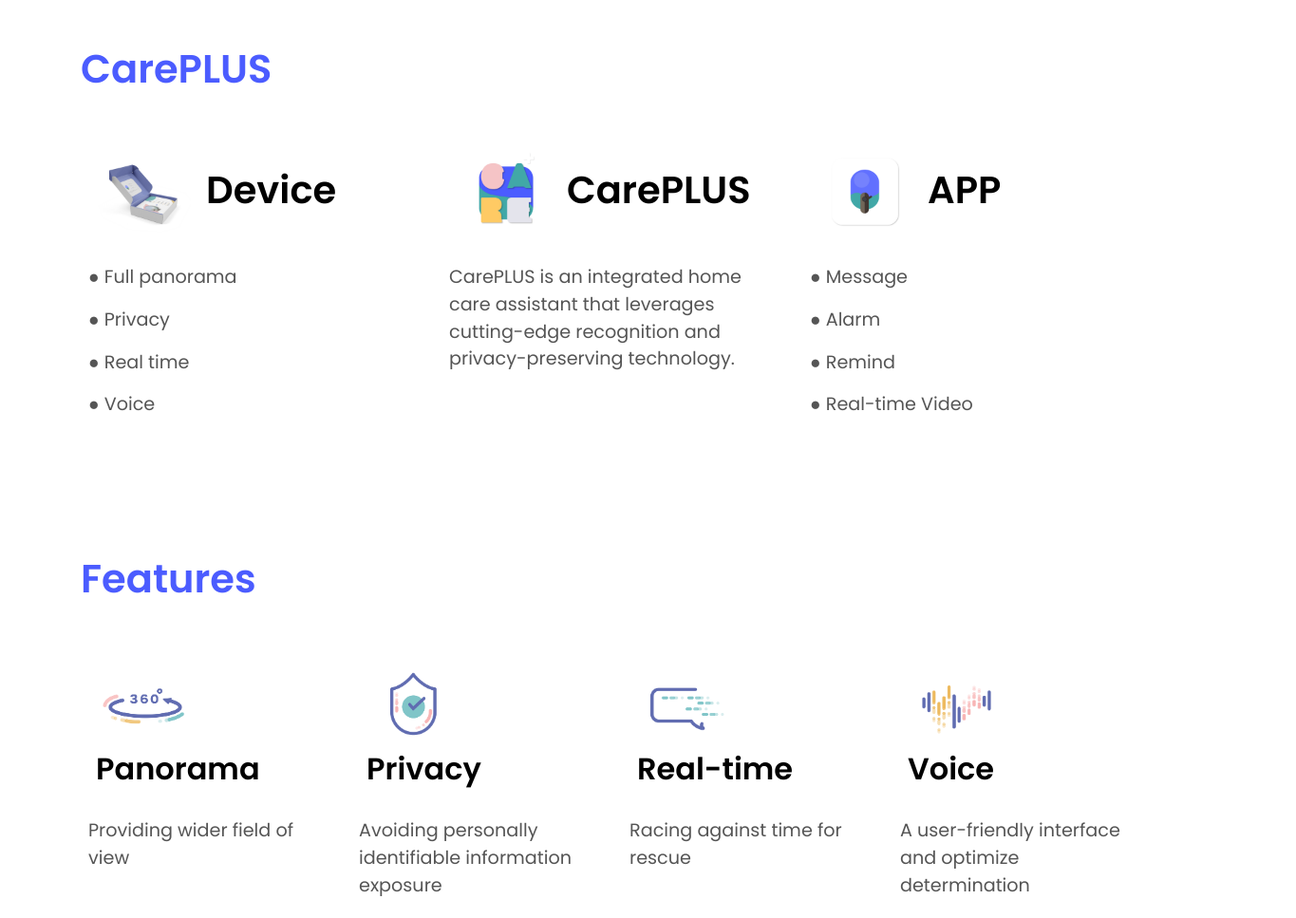
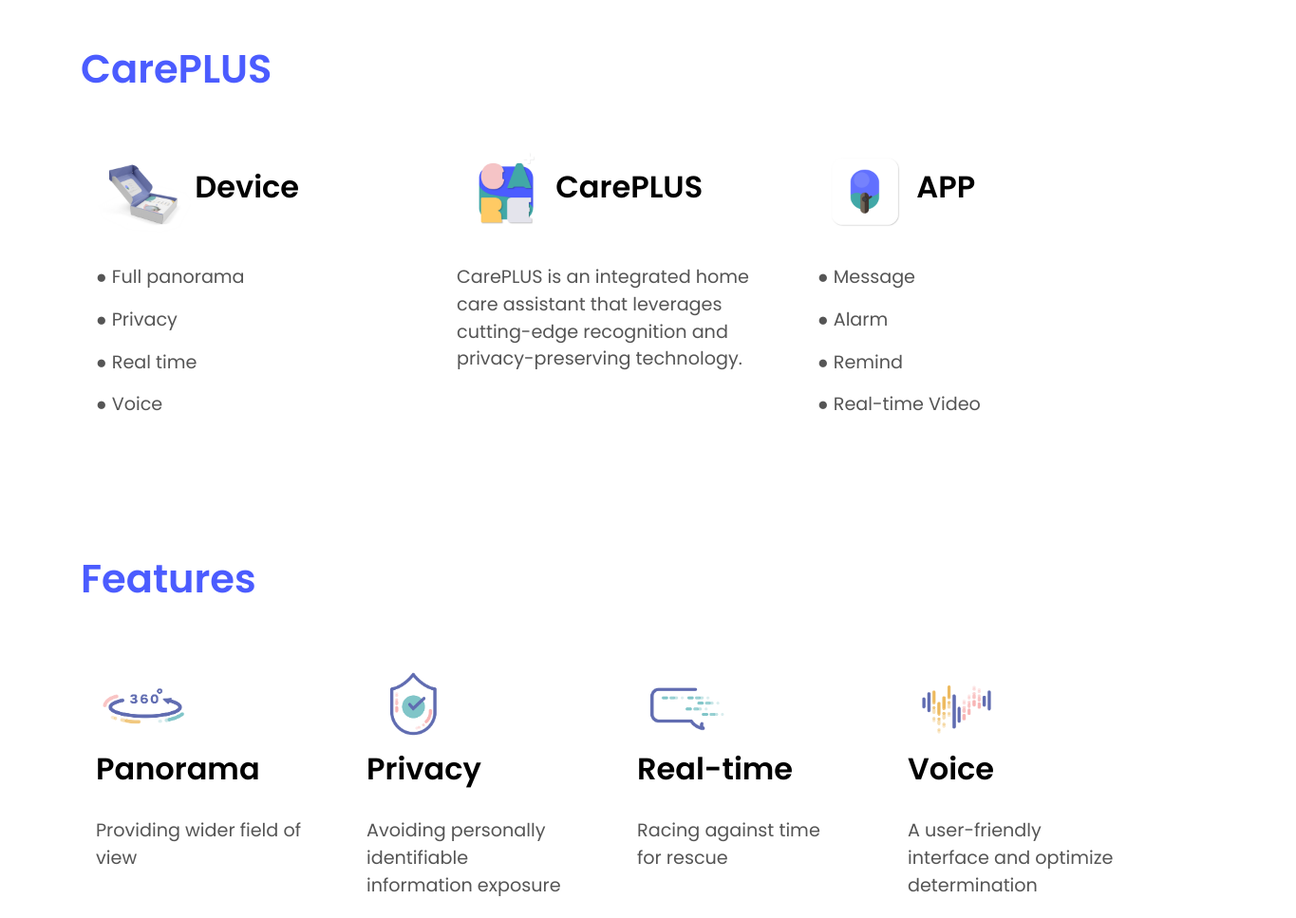
Before and after one commit to CarePLUS-ai/CarePLUS, a plain HTML site: page index.html in a window 1280 px wide. Shown: the part 880-1847 px from the top of the page at 95% size, 1365 px wide, since content can reach past the window. Drawn offline with Linux system fonts and the light colour scheme.

Commit message:
fix video and nav bar alignment

```diff
--- a/css/style.css
+++ b/css/style.css
@@ -1315,7 +1315,7 @@ p {
 }
 
 .card-body-c {
-  padding: .5rem .5rem 0 .5rem;
+  padding: .5rem 1rem 0 1rem;
   font-size: 1.2rem;
 }
 
@@ -1328,7 +1328,7 @@ p {
 }
 
 .card-box-ico span {
-  font-size: 4rem;
+  font-size: 2rem;
   color: #000000;
 }
 
--- a/index.html
+++ b/index.html
@@ -42,7 +42,7 @@
       <a class="navbar-brand text-brand"><img src="img/bevi_logo.png" width="70rem"></a>
       <a class="navbar-brand text-brand ml-2" href="index.html">CarePLUS<span
           class="color-g subtext-brand">.ai</span></a>
-      <div class="navbar-collapse collapse justify-content-center" id="navbarDefault">
+      <div class="navbar-collapse collapse justify-content-end" id="navbarDefault">
         <ul class="navbar-nav">
           <li class="nav-item">
             <a class="nav-link active" href="index.html">Features</a>
@@ -147,12 +147,9 @@
         <div class="col-md-4">
           <div class="card-box-c foo">
             <div class="card-header-c d-flex">
-              <div class="card-box-ico">
-                <!-- <span class="fa fa-gamepad"></span> -->
+              <div class="card-box-ico justify-content-between">
                 <img src="img/icon-1.png" width="100rem">
-              </div>
-              <div class="card-title-c align-self-center">
-                <h2 class="title-c">Device</h2>
+                <span class="title-c">Device</span>
               </div>
             </div>
             <div class="card-body-c">
@@ -174,11 +171,9 @@
         <div class="col-md-4">
           <div class="card-box-c foo">
             <div class="card-header-c d-flex">
-              <div class="card-box-ico">
+              <div class="card-box-ico justify-content-center">
                 <img src="img/icon-2.png" width="100rem">
-              </div>
-              <div class="card-title-c align-self-center">
-                <h2 class="title-c">CarePLUS</h2>
+                <span class="title-c">CarePLUS</span>
               </div>
             </div>
             <div class="card-body-c">
@@ -192,11 +187,9 @@
         <div class="col-md-4">
           <div class="card-box-c foo">
             <div class="card-header-c d-flex">
-              <div class="card-box-ico">
+              <div class="card-box-ico justify-content-center">
                 <img src="img/icon-3.png" width="100rem">
-              </div>
-              <div class="card-title-c align-self-center">
-                <h2 class="title-c">APP</h2>
+                <span class="title-c">APP</span>
               </div>
             </div>
             <div class="card-body-c">
@@ -362,8 +355,10 @@
             </div>
           </div>
         </div>
+      </div>
+      <div class="row">
         <div class="col-md-12">
-          <iframe width="1280" height="720" src="https://www.youtube.com/embed/rrO5Dm8J4sc" frameborder="0"
+          <iframe width="100%" height="720" src="https://www.youtube.com/embed/rrO5Dm8J4sc" frameborder="0"
             allow="accelerometer; autoplay; encrypted-media; gyroscope; picture-in-picture" allowfullscreen></iframe>
         </div>
       </div>
```
Also changed, not shown: about.html (+1 -1 lines), contact.html (+1 -1 lines).
